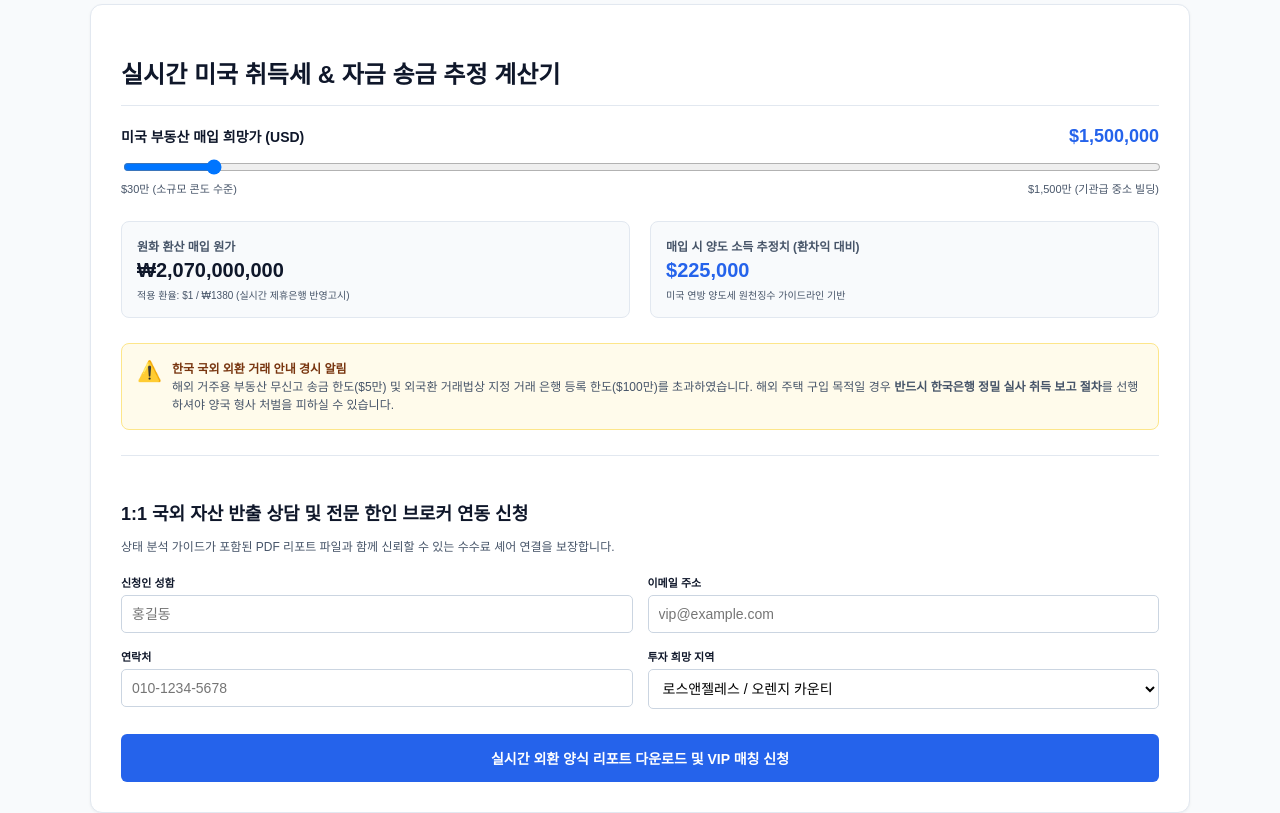
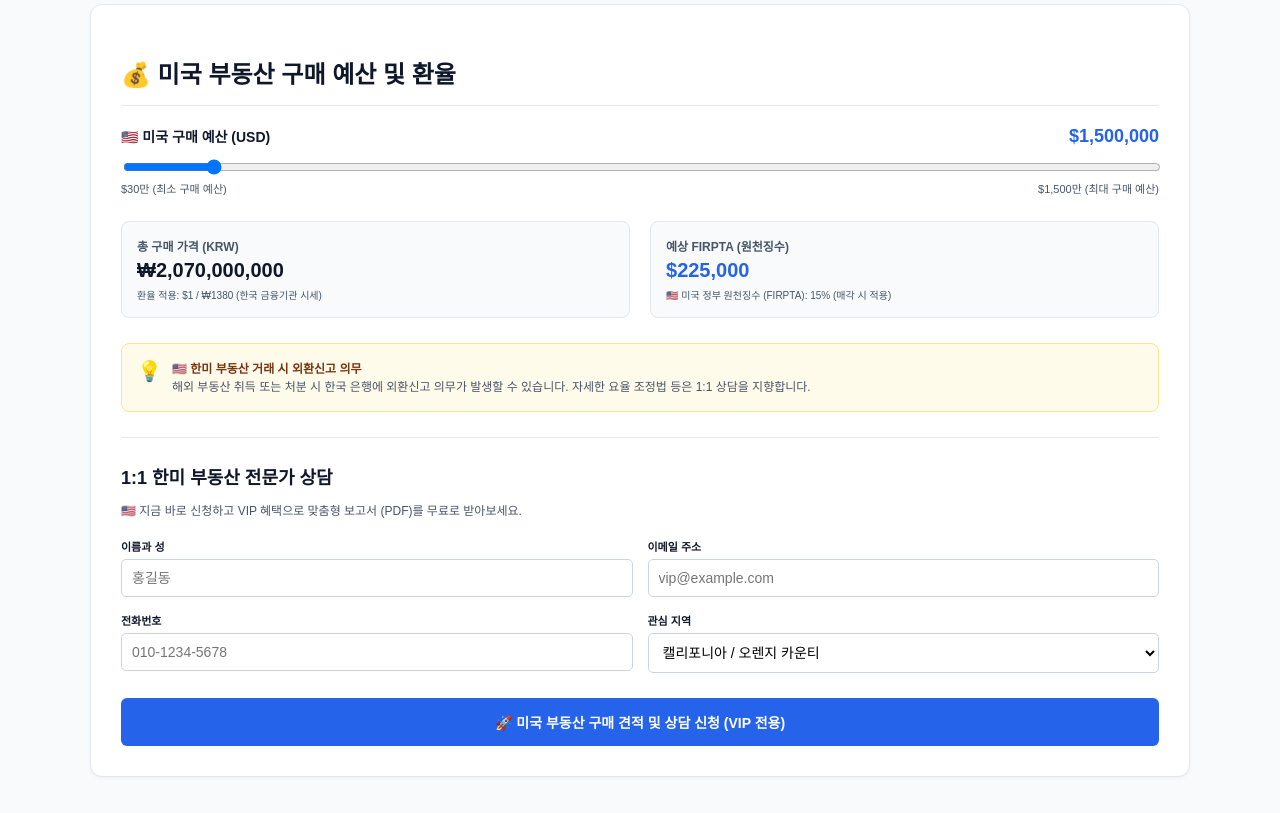
Before and after one commit to muahunni/k-us-estate-app, a Next.js app: page / in a window 1280 px wide. Shown: the part 440-1253 px from the top of the page. Built offline with nearby package versions, Linux system fonts and the light colour scheme.

Commit message:
Fix type validation for handleCalculateAndSubmit e event hook in page.tsx

```diff
--- a/app/page.tsx
+++ b/app/page.tsx
@@ -1,24 +1,29 @@
 "use client";
+
 import React, { useState } from "react";
+
 export default function Home() {
-  const [budgetUSD, setBudgetUSD] = useState(1500000);
-  const [exchangeRate, setExchangeRate] = useState(1380);
-  const [fullName, setFullName] = useState("");
-  const [email, setEmail] = useState("");
-  const [phone, setPhone] = useState("");
-  const [targetCity, setTargetRegion] = useState("LA-Orange County");
-  const [leadCreated, setLeadCreated] = useState(false);
+  const [budgetUSD, setBudgetUSD] = useState<number>(1500000);
+  const [exchangeRate, setExchangeRate] = useState<number>(1380);
+  const [fullName, setFullName] = useState<string>("");
+  const [email, setEmail] = useState<string>("");
+  const [phone, setPhone] = useState<string>("");
+  const [targetCity, setTargetRegion] = useState<string>("LA-Orange County");
+  const [leadCreated, setLeadCreated] = useState<boolean>(false);
+
   const purchasePriceKRW = budgetUSD * exchangeRate;
   const requiresBoKReport = budgetUSD > 1000000;
   const estimatedFIRPTA_Withholding = budgetUSD * 0.15;
-  const handleCalculateAndSubmit = (e) => {
+
+  const handleCalculateAndSubmit = (e: React.FormEvent) => {
     e.preventDefault();
     if (!fullName || !email || !phone) {
-      alert("상세 계산 리포트를 받아보실 성함, 이메일, 연락처를 모두 입력해 주세요.");
+      alert("⚠️ 고객님, 모든 정보를 정확히 입력해주세요! 이름, 이메일, 전화번호는 필수 입력 항목입니다.");
       return;
     }
     setLeadCreated(true);
   };
+
   return (
     <div style={{ minHeight: "100vh", backgroundColor: "#F8FAFC", color: "#0F172A", fontFamily: "sans-serif" }}>
       <header style={{ borderBottom: "1px solid #E2E8F0", backgroundColor: "white", padding: "15px 20px" }}>
@@ -34,30 +39,33 @@ export default function Home() {
           </div>
         </div>
       </header>
+
       <div style={{ backgroundColor: "#0F172A", color: "white", padding: "60px 20px", textAlign: "center" }}>
         <div style={{ maxWidth: "800px", margin: "0 auto" }}>
           <span style={{ display: "inline-block", fontSize: "12px", fontWeight: "bold", padding: "5px 12px", borderRadius: "4px", backgroundColor: "rgba(37, 99, 235, 0.2)", color: "#3B82F6", border: "1px solid rgba(37, 99, 235, 0.3)", marginBottom: "15px" }}>
-            외국환거래법 & 국세청 자금출처 조사 완벽 검증 시스템 등록
+            📈 한미 부동산 투자 & 교환 전문가 그룹
           </span>
           <h1 style={{ fontSize: "32px", fontWeight: "800", letterSpacing: "-0.03em", marginBottom: "15px", lineHeight: "1.25" }}>
-            한국 자산으로 미국 자산을 취득하거나 <br/>
-            귀국 전 미국 자산을 비과세 송금하고 싶으신가요?
+            🇺🇸 한미 부동산 투자는 <br />
+            🇺🇸 가장 빠르게 K-US 부동산 코리더와 함께!
           </h1>
           <p style={{ color: "#94A3B8", fontSize: "16px", maxWidth: "600px", margin: "0 auto", lineHeight: "1.6" }}>
-            해외 거주 목적 부동산 매입부터 국내 귀환 자산 반출까지 복잡한 외환 세법 계산기를 두드려보세요. 100% 무료 상세 리포트 신청 시, 전문 매칭 마스터가 신속히 연결됩니다.
+            전문가의 도움으로 성공적인 한미 부동산 투자를 시작하세요. 100% 한글 상담으로 언어의 장벽 없이 VIP 전용 맞춤형 서비스를 제공합니다.
           </p>
         </div>
       </div>
+
       <main style={{ maxWidth: "1100px", margin: "40px auto", padding: "0 20px" }}>
         <div style={{ display: "grid", gridTemplateColumns: "1fr", gap: "30px" }}>
           <div style={{ display: "flex", flexDirection: "column", gap: "20px" }}>
             <div style={{ backgroundColor: "white", border: "1px solid #E2E8F0", borderRadius: "12px", padding: "30px", boxShadow: "0 1px 3px rgba(0,0,0,0.05)" }}>
               <h2 style={{ fontSize: "24px", fontWeight: "700", marginBottom: "20px", borderBottom: "1px solid #E2E8F0", paddingBottom: "15px" }}>
-                실시간 미국 취득세 & 자금 송금 추정 계산기
+                💰 미국 부동산 구매 예산 및 환율
               </h2>
+
               <div style={{ marginBottom: "25px" }}>
                 <div style={{ display: "flex", justifyContent: "space-between", fontWeight: "bold", fontSize: "14px", marginBottom: "10px" }}>
-                  <span>미국 부동산 매입 희망가 (USD)</span>
+                  <span>🇺🇸 미국 구매 예산 (USD)</span>
                   <span style={{ color: "#2563EB", fontSize: "18px" }}>${budgetUSD.toLocaleString()}</span>
                 </div>
                 <input
@@ -70,49 +78,54 @@ export default function Home() {
                   style={{ width: "100%", height: "8px", backgroundColor: "#E2E8F0", borderRadius: "4px", cursor: "pointer", outline: "none" }}
                 />
                 <div style={{ display: "flex", justifyContent: "space-between", fontSize: "11px", color: "#475569", marginTop: "5px" }}>
-                  <span>$30만 (소규모 콘도 수준)</span>
-                  <span>$1,500만 (기관급 중소 빌딩)</span>
+                  <span>$30만 (최소 구매 예산)</span>
+                  <span>$1,500만 (최대 구매 예산)</span>
                 </div>
               </div>
+
               <div style={{ display: "grid", gridTemplateColumns: "repeat(auto-fit, minmax(250px, 1fr))", gap: "20px", marginBottom: "25px" }}>
                 <div style={{ backgroundColor: "#F8FAFC", border: "1px solid #E2E8F0", borderRadius: "8px", padding: "15px" }}>
-                  <span style={{ fontSize: "12px", color: "#475569", fontWeight: "bold", display: "block", marginBottom: "5px" }}>원화 환산 매입 원가</span>
+                  <span style={{ fontSize: "12px", color: "#475569", fontWeight: "bold", display: "block", marginBottom: "5px" }}>총 구매 가격 (KRW)</span>
                   <span style={{ fontSize: "20px", fontWeight: "900", color: "#0F172A" }}>
                     ₩{purchasePriceKRW.toLocaleString(undefined, { maximumFractionDigits: 0 })}
                   </span>
                   <span style={{ fontSize: "10px", color: "#475569", display: "block", marginTop: "5px" }}>
-                    적용 환율: $1 / ₩{exchangeRate} (실시간 제휴은행 반영고시)
+                    환율 적용: $1 / ₩{exchangeRate} (한국 금융기관 시세)
                   </span>
                 </div>
+
                 <div style={{ backgroundColor: "#F8FAFC", border: "1px solid #E2E8F0", borderRadius: "8px", padding: "15px" }}>
-                  <span style={{ fontSize: "12px", color: "#475569", fontWeight: "bold", display: "block", marginBottom: "5px" }}>매입 시 양도 소득 추정치 (환차익 대비)</span>
+                  <span style={{ fontSize: "12px", color: "#475569", fontWeight: "bold", display: "block", marginBottom: "5px" }}>예상 FIRPTA (원천징수)</span>
                   <span style={{ fontSize: "20px", fontWeight: "900", color: "#2563EB" }}>
                     ${estimatedFIRPTA_Withholding.toLocaleString()}
                   </span>
                   <span style={{ fontSize: "10px", color: "#475569", display: "block", marginTop: "5px" }}>
-                    미국 연방 양도세 원천징수 가이드라인 기반
+                    🇺🇸 미국 정부 원천징수 (FIRPTA): 15% (매각 시 적용)
                   </span>
                 </div>
               </div>
+
               {requiresBoKReport && (
                 <div style={{ padding: "15px", backgroundColor: "#FFFBEB", border: "1px solid #FDE68A", color: "#78350F", borderRadius: "8px", display: "flex", gap: "10px", marginBottom: "25px" }}>
-                  <span style={{ fontSize: "20px" }}>⚠️</span>
+                  <span style={{ fontSize: "20px" }}>💡</span>
                   <div style={{ fontSize: "12px" }}>
-                    <span style={{ fontWeight: "bold", display: "block", marginBottom: "2px" }}>한국 국외 외환 거래 안내 경시 알림</span>
+                    <span style={{ fontWeight: "bold", display: "block", marginBottom: "2px" }}>🇺🇸 한미 부동산 거래 시 외환신고 의무</span>
                     <p style={{ margin: 0, color: "#475569", lineHeight: "1.5" }}>
-                      해외 거주용 부동산 무신고 송금 한도($5만) 및 외국환 거래법상 지정 거래 은행 등록 한도($100만)를 초과하였습니다. 해외 주택 구입 목적일 경우 <strong>반드시 한국은행 정밀 실사 취득 보고 절차</strong>를 선행하셔야 양국 형사 처벌을 피하실 수 있습니다.
+                      해외 부동산 취득 또는 처분 시 한국 은행에 외환신고 의무가 발생할 수 있습니다. 자세한 요율 조정법 등은 1:1 상담을 지향합니다.
                     </p>
                   </div>
                 </div>
               )}
+
               {!leadCreated ? (
                 <div style={{ borderTop: "1px solid #E2E8F0", paddingTop: "25px" }}>
-                  <h3 style={{ fontSize: "18px", fontWeight: "bold", marginBottom: "5px" }}>1:1 국외 자산 반출 상담 및 전문 한인 브로커 연동 신청</h3>
-                  <p style={{ fontSize: "12px", color: "#475569", marginBottom: "20px"}}>상태 분석 가이드가 포함된 PDF 리포트 파일과 함께 신뢰할 수 있는 수수료 셰어 연결을 보장합니다.</p>
+                  <span style={{ fontSize: "18px", fontWeight: "bold", display: "block", marginBottom: "4px" }}>1:1 한미 부동산 전문가 상담</span>
+                  <p style={{ fontSize: "12px", color: "#475569", marginBottom: "20px" }}>🇺🇸 지금 바로 신청하고 VIP 혜택으로 맞춤형 보고서 (PDF)를 무료로 받아보세요.</p>
+
                   <form onSubmit={handleCalculateAndSubmit} style={{ display: "grid", gap: "15px" }}>
                     <div style={{ display: "grid", gridTemplateColumns: "1fr 1fr", gap: "15px" }}>
                       <div>
-                        <label style={{ fontSize: "11px", fontWeight: "bold", display: "block", marginBottom: "5px" }}>신청인 성함</label>
+                        <label style={{ fontSize: "11px", fontWeight: "bold", display: "block", marginBottom: "5px" }}>이름과 성</label>
                         <input
                           type="text"
                           placeholder="홍길동"
@@ -134,9 +147,10 @@ export default function Home() {
                         />
                       </div>
                     </div>
+
                     <div style={{ display: "grid", gridTemplateColumns: "1fr 1fr", gap: "15px" }}>
                       <div>
-                        <label style={{ fontSize: "11px", fontWeight: "bold", display: "block", marginBottom: "5px" }}>연락처</label>
+                        <label style={{ fontSize: "11px", fontWeight: "bold", display: "block", marginBottom: "5px" }}>전화번호</label>
                         <input
                           type="tel"
                           placeholder="010-1234-5678"
@@ -147,39 +161,40 @@ export default function Home() {
                         />
                       </div>
                       <div>
-                        <label style={{ fontSize: "11px", fontWeight: "bold", display: "block", marginBottom: "5px" }}>투자 희망 지역</label>
+                        <label style={{ fontSize: "11px", fontWeight: "bold", display: "block", marginBottom: "5px" }}>관심 지역</label>
                         <select
                           value={targetCity}
                           onChange={(e) => setTargetRegion(e.target.value)}
                           style={{ width: "100%", padding: "10px", borderRadius: "5px", border: "1px solid #CBD5E1", fontSize: "14px", backgroundColor: "white", boxSizing: "border-box" }}
                         >
-                          <option value="LA-Orange County">로스앤젤레스 / 오렌지 카운티</option>
-                          <option value="New York-Manhattan">뉴욕 맨해튼 / 롱아일랜드</option>
-                          <option value="Hawaii-Honolulu">하와이 호놀룰루</option>
-                          <option value="Seattle">시애틀 / 메디나</option>
+                          <option value="LA-Orange County">캘리포니아 / 오렌지 카운티</option>
+                          <option value="New York-Manhattan">뉴욕 / 맨해튼</option>
+                          <option value="Hawaii-Honolulu">하와이 / 호놀룰루</option>
+                          <option value="Seattle">시애틀 / 워싱턴</option>
                         </select>
                       </div>
                     </div>
+
                     <button
                       type="submit"
                       style={{ width: "100%", backgroundColor: "#2563EB", border: "none", color: "white", fontWeight: "bold", padding: "14px", fontSize: "14px", borderRadius: "6px", cursor: "pointer", marginTop: "10px" }}
                     >
-                      실시간 외환 양식 리포트 다운로드 및 VIP 매칭 신청
+                      🚀 미국 부동산 구매 견적 및 상담 신청 (VIP 전용)
                     </button>
                   </form>
                 </div>
               ) : (
                 <div style={{ backgroundColor: "#15803D", color: "white", borderRadius: "8px", padding: "30px", textAlign: "center", marginTop: "20px" }}>
-                  <span style={{ fontSize: "32px", display: "block", marginBottom: "10px" }}>✨</span>
-                  <h3 style={{ fontSize: "20px", fontWeight: "bold", marginBottom: "10px" }}>맞춤형 자금출처 자문 리포트 신청 완료!</h3>
+                  <span style={{ fontSize: "32px", display: "block", marginBottom: "10px" }}>✅</span>
+                  <h3 style={{ fontSize: "20px", fontWeight: "bold", marginBottom: "10px" }}>🎉 축하합니다! 성공적으로 상담이 접수되었습니다!</h3>
                   <p style={{ fontSize: "14px", color: "#F0FDF4", lineHeight: "1.6", margin: "0 0 15px 0" }}>
-                    입력해주신 메일 계정 <strong>{email}</strong>로 실시간 외환거래 신고 양식 및 법률 대조 한글 요약본 PDF 파일이 발송되었습니다. 지정 제휴 분야 최고 한인 전문 브로커가 곧 별도의 문자로 개별 연락을 드리겠습니다.
+                    고객님의 <strong>{email}</strong>로 맞춤형 PDF 보고서를 발송했습니다.
                   </p>
                   <button
                     onClick={() => setLeadCreated(false)}
                     style={{ backgroundColor: "white", border: "none", color: "#15803D", fontWeight: "bold", padding: "8px 16px", borderRadius: "4px", fontSize: "12px", cursor: "pointer" }}
                   >
-                    추가 시뮬레이션 하기
+                    ⬅️ 다시 계산하기
                   </button>
                 </div>
               )}
@@ -187,6 +202,7 @@ export default function Home() {
           </div>
         </div>
       </main>
+
       <footer style={{ borderTop: "1px solid #E2E8F0", padding: "30px 20px", textAlign: "center", color: "#475569", fontSize: "12px", backgroundColor: "white", marginTop: "80px" }}>
         <p style={{ margin: "0 0 5px 0", fontWeight: "500" }}>Licensed under cross-border real estate referral network systems.</p>
         <p style={{ margin: 0, color: "#94A3B8" }}>© 2026 K-US Real Estate Corridor Network. All rights reserved.</p>
```
